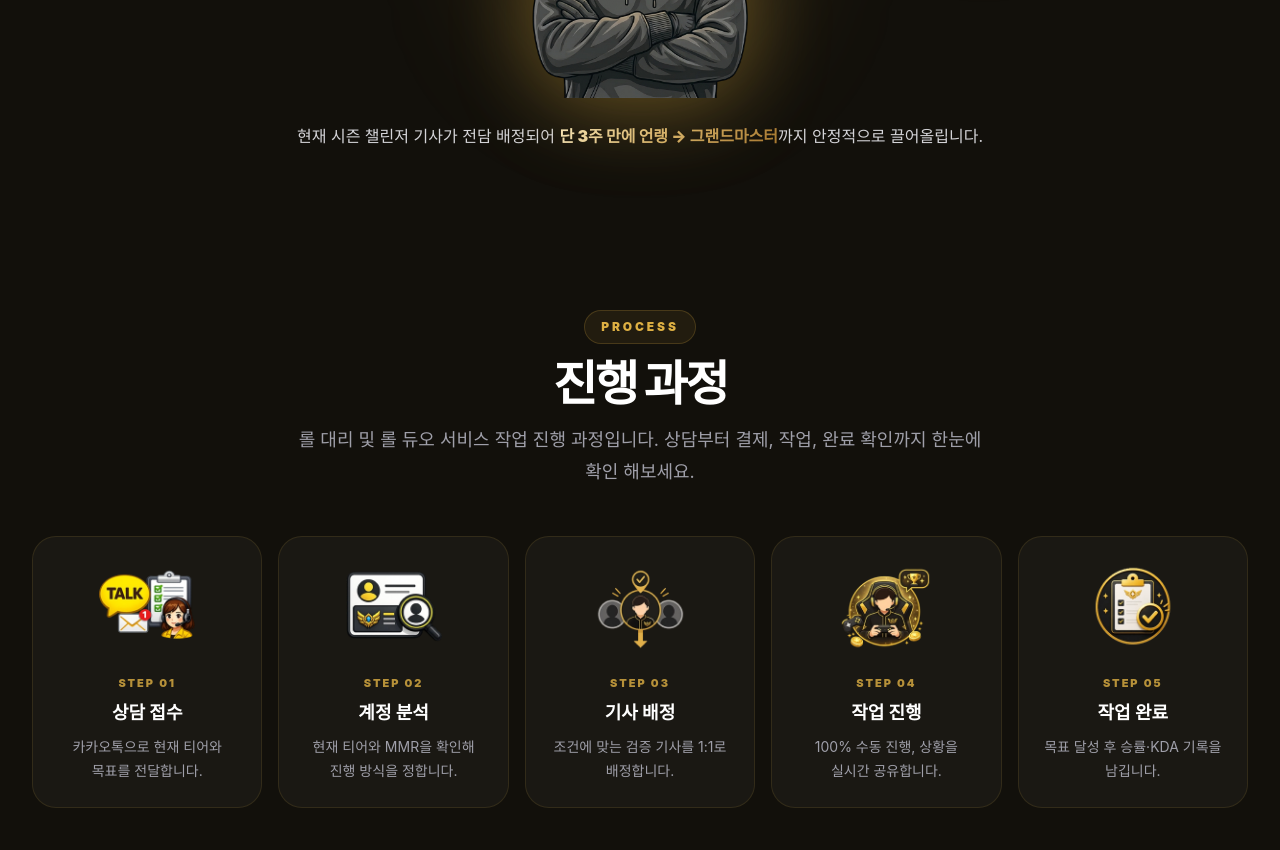
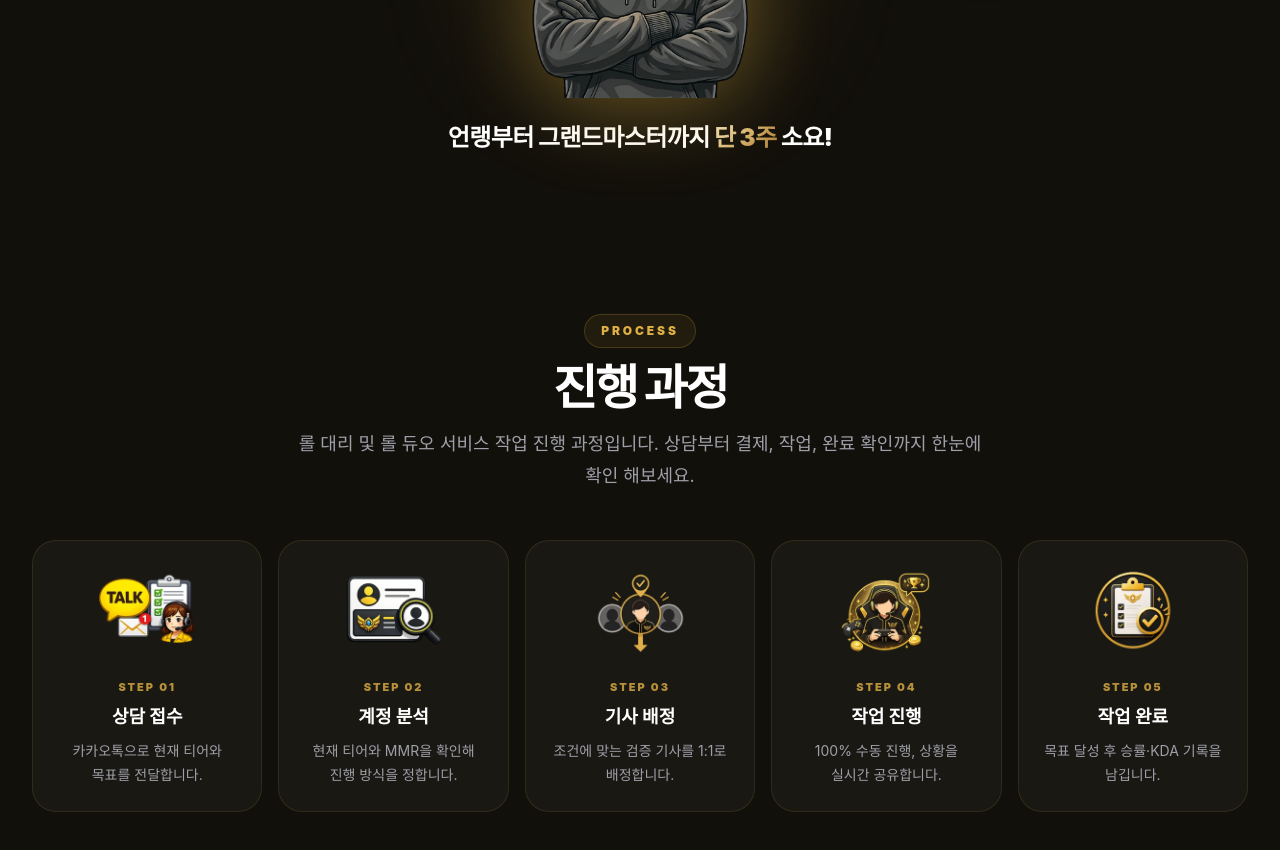
Before and after one commit to pingulee/xyz, a Next.js app: page / in a window 1280 px wide. Shown: the part 2260-3110 px from the top of the page. Built offline with nearby package versions, Linux system fonts and the light colour scheme; no server answers.

Commit message:
전 구간 밴드: 소구 문구 교체 (언랭→그마 3주, 강조 스타일)
Co-Authored-By: Claude Opus 4.8 (1M context) <noreply@anthropic.com>

```diff
--- a/components/home/TierBand.tsx
+++ b/components/home/TierBand.tsx
@@ -82,10 +82,9 @@ export default function TierBand() {
         </div>
       </div>
 
-      <p className="mt-6 text-center text-sm leading-7 text-pretty text-zinc-300 sm:text-base">
-        현재 시즌 챌린저 기사가 전담 배정되어{" "}
-        <b className="gold-text font-black">단 3주 만에 언랭 → 그랜드마스터</b>
-        까지 안정적으로 끌어올립니다.
+      <p className="mt-6 text-center text-xl font-black tracking-tight text-balance text-white sm:text-2xl">
+        언랭부터 그랜드마스터까지{" "}
+        <span className="gold-text">단 3주</span> 소요!
       </p>
     </div>
   );
```
